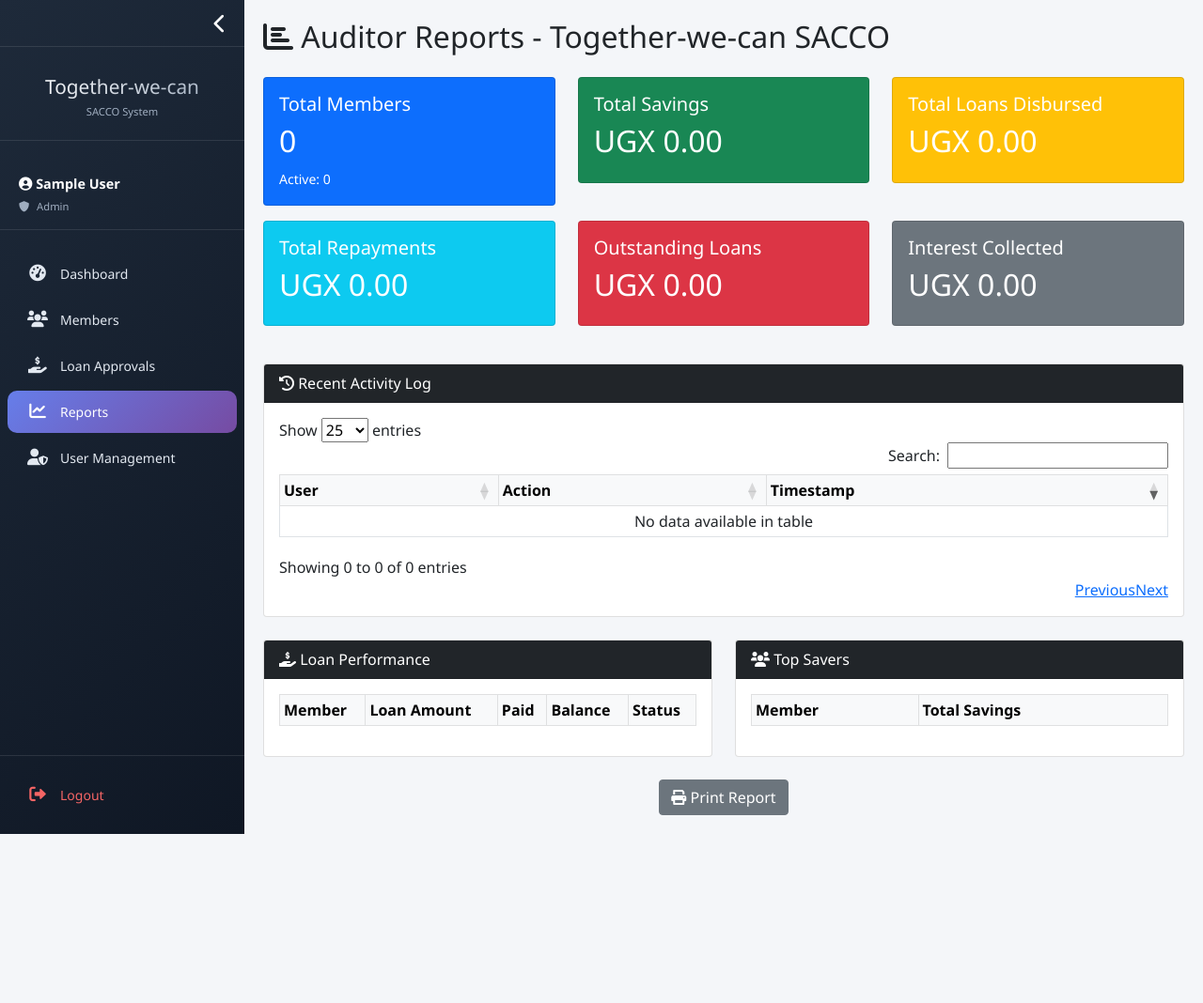
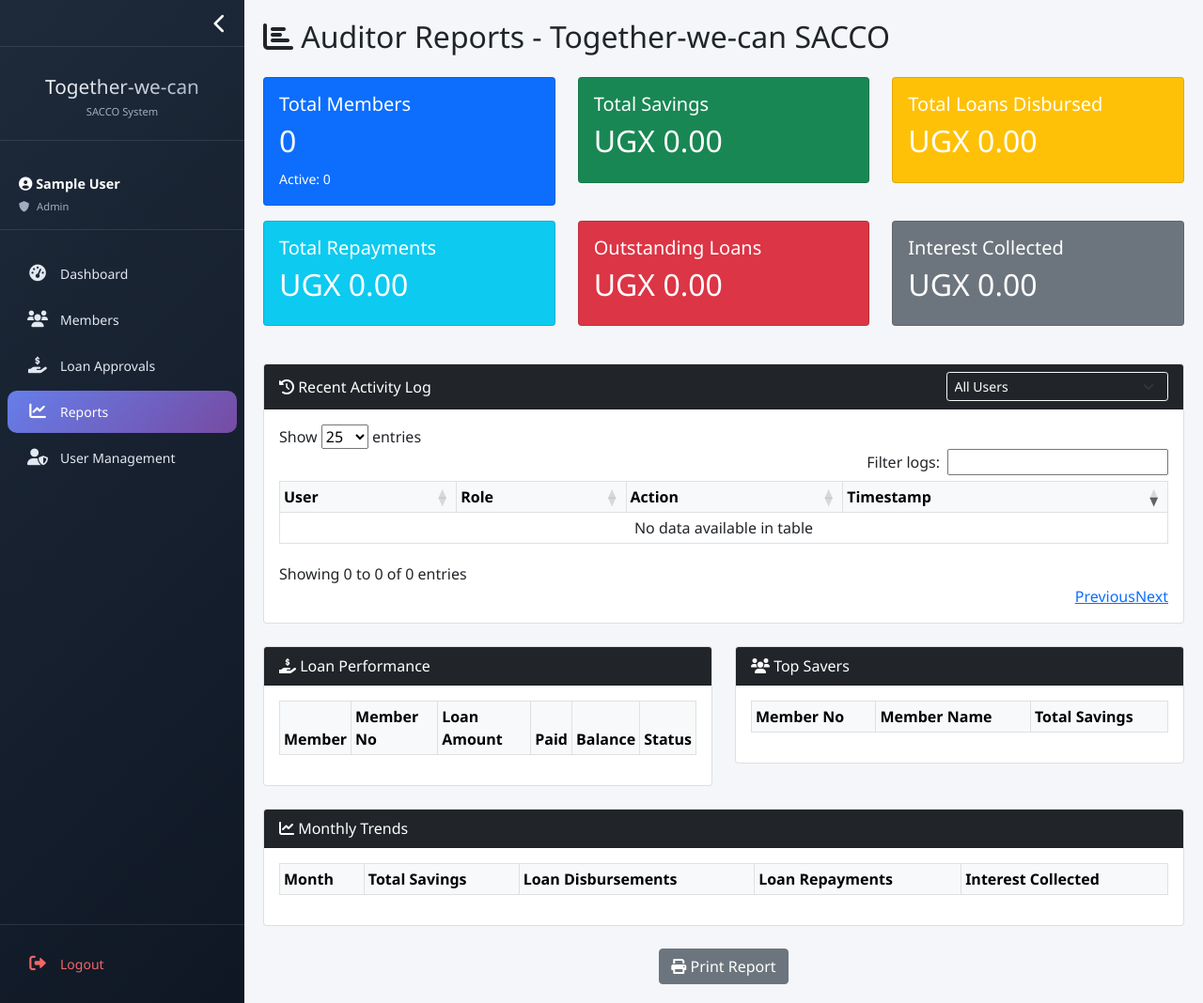
Before and after one commit to mugide1/TogetherWe-Can, a PHP site: page /auditor/reports.php in a window 1280 px wide. Shown: the whole page at 94% size. Before the commit the page ends 888 px from the top, so only its background shows below. Run offline with PHP 8.4, Linux system fonts and the light colour scheme; the visitor is signed in with stand-in values (Sample User, id 1); data that the repository does not hold is empty; some libraries are stand-ins or nearby versions.

Commit message:
Enhance auditor reports with PostgreSQL compatibility, improved data handling, and added user role filtering in activity logs

```diff
--- a/auditor/reports.php
+++ b/auditor/reports.php
@@ -1,5 +1,5 @@
 <?php
-
+require_once '../config/db.php';
 require_once '../includes/auth.php';
 requireRole('auditor');  // This should allow auditor role, not admin
 ?>
@@ -13,11 +13,11 @@ requireRole('auditor');  // This should allow auditor role, not admin
     $total_members = $pdo->query("SELECT COUNT(*) FROM members")->fetchColumn();
     $active_members = $pdo->query("SELECT COUNT(*) FROM members WHERE status='active'")->fetchColumn();
 
-    $total_savings = $pdo->query("SELECT SUM(amount) as total FROM savings WHERE transaction_type='deposit'")->fetch()['total'] ?? 0;
-    $total_loans_disbursed = $pdo->query("SELECT SUM(loan_amount) as total FROM loans WHERE status='disbursed'")->fetch()['total'] ?? 0;
-    $total_interest_collected = $pdo->query("SELECT SUM(interest_paid) as total FROM loan_payments")->fetch()['total'] ?? 0;
-    $outstanding_loans = $pdo->query("SELECT SUM(balance) as total FROM loans WHERE status='disbursed'")->fetch()['total'] ?? 0;
-    $total_repayments = $pdo->query("SELECT SUM(amount) as total FROM loan_payments")->fetch()['total'] ?? 0;
+    $total_savings = $pdo->query("SELECT COALESCE(SUM(amount), 0) as total FROM savings WHERE transaction_type='deposit'")->fetch()['total'] ?? 0;
+    $total_loans_disbursed = $pdo->query("SELECT COALESCE(SUM(loan_amount), 0) as total FROM loans WHERE status='disbursed'")->fetch()['total'] ?? 0;
+    $total_interest_collected = $pdo->query("SELECT COALESCE(SUM(interest_paid), 0) as total FROM loan_payments")->fetch()['total'] ?? 0;
+    $outstanding_loans = $pdo->query("SELECT COALESCE(SUM(balance), 0) as total FROM loans WHERE status='disbursed'")->fetch()['total'] ?? 0;
+    $total_repayments = $pdo->query("SELECT COALESCE(SUM(amount), 0) as total FROM loan_payments")->fetch()['total'] ?? 0;
     ?>
 
     <div class="col-md-4">
@@ -79,27 +79,46 @@ requireRole('auditor');  // This should allow auditor role, not admin
 <div class="row mt-4">
     <div class="col-md-12">
         <div class="card">
-            <div class="card-header bg-dark text-white">
-                <i class="fas fa-history"></i> Recent Activity Log
+            <div class="card-header bg-dark text-white d-flex justify-content-between align-items-center">
+                <span><i class="fas fa-history"></i> Recent Activity Log</span>
+                <div class="col-md-3">
+                    <select id="filterUser" class="form-select form-select-sm bg-dark text-white border-light">
+                        <option value="all">All Users</option>
+                        <?php
+                        // Get users for filter dropdown
+                        $users = $pdo->query("SELECT id, username, full_name, role FROM users WHERE is_active = 1 ORDER BY full_name")->fetchAll();
+                        foreach($users as $user):
+                        ?>
+                        <option value="<?= $user['username'] ?>"><?= htmlspecialchars($user['full_name'] ?? $user['username']) ?> (<?= $user['role'] ?>)</option>
+                        <?php endforeach; ?>
+                    </select>
+                </div>
             </div>
             <div class="card-body">
                 <div class="table-responsive">
                     <table class="table table-sm table-bordered" id="logTable">
                         <thead class="table-light">
-                            <tr><th>User</th><th>Action</th><th>Timestamp</th></tr>
+                            <tr>
+                                <th>User</th>
+                                <th>Role</th>
+                                <th>Action</th>
+                                <th>Timestamp</th>
+                            </tr>
                         </thead>
                         <tbody>
                             <?php
+                            // ✅ FIXED: Added role to the query
                             $logs = $pdo->query("
-                                SELECT l.*, u.username
+                                SELECT l.*, u.username, u.full_name, u.role
                                 FROM activity_logs l
                                 JOIN users u ON l.user_id = u.id
-                                ORDER BY l.id DESC LIMIT 50
+                                ORDER BY l.id DESC LIMIT 200
                             ")->fetchAll();
                             foreach($logs as $log):
                             ?>
                             <tr>
-                                <td><?= htmlspecialchars($log['username']) ?></td>
+                                <td><?= htmlspecialchars($log['full_name'] ?? $log['username']) ?></td>
+                                <td><span class="badge bg-secondary"><?= htmlspecialchars($log['role']) ?></span></td>
                                 <td><?= htmlspecialchars($log['action']) ?></td>
                                 <td><?= date('d/m/Y H:i:s', strtotime($log['timestamp'])) ?></td>
                             </tr>
@@ -122,12 +141,19 @@ requireRole('auditor');  // This should allow auditor role, not admin
                 <div class="table-responsive">
                     <table class="table table-sm table-bordered">
                         <thead class="table-light">
-                            <tr><th>Member</th><th>Loan Amount</th><th>Paid</th><th>Balance</th><th>Status</th></tr>
+                            <tr>
+                                <th>Member</th>
+                                <th>Member No</th>
+                                <th>Loan Amount</th>
+                                <th>Paid</th>
+                                <th>Balance</th>
+                                <th>Status</th>
+                            </tr>
                         </thead>
                         <tbody>
                             <?php
                             $loans = $pdo->query("
-                                SELECT l.*, m.full_name
+                                SELECT l.*, m.full_name, m.member_number
                                 FROM loans l
                                 JOIN members m ON l.member_id = m.id
                                 WHERE l.status IN ('disbursed', 'approved')
@@ -137,6 +163,7 @@ requireRole('auditor');  // This should allow auditor role, not admin
                             ?>
                             <tr>
                                 <td><?= htmlspecialchars($loan['full_name']) ?></td>
+                                <td><?= htmlspecialchars($loan['member_number']) ?></td>
                                 <td class="text-end">UGX <?= number_format($loan['loan_amount'], 2) ?></td>
                                 <td class="text-end">UGX <?= number_format($loan['amount_paid'], 2) ?></td>
                                 <td class="text-end">UGX <?= number_format($loan['balance'], 2) ?></td>
@@ -163,24 +190,82 @@ requireRole('auditor');  // This should allow auditor role, not admin
                 <div class="table-responsive">
                     <table class="table table-sm table-bordered">
                         <thead class="table-light">
-                            <tr><th>Member</th><th>Total Savings</th></tr>
+                            <tr>
+                                <th>Member No</th>
+                                <th>Member Name</th>
+                                <th>Total Savings</th>
+                            </tr>
                         </thead>
                         <tbody>
                             <?php
+                            // ✅ FIXED: GROUP BY includes all non-aggregated columns for PostgreSQL
                             $top_savers = $pdo->query("
-                                SELECT m.full_name, SUM(s.amount) as total_savings
+                                SELECT m.member_number, m.full_name, COALESCE(SUM(s.amount), 0) as total_savings
                                 FROM savings s
                                 JOIN members m ON s.member_id = m.id
                                 WHERE s.transaction_type = 'deposit'
-                                GROUP BY s.member_id
+                                GROUP BY m.id, m.member_number, m.full_name
                                 ORDER BY total_savings DESC
                                 LIMIT 10
                             ")->fetchAll();
                             foreach($top_savers as $saver):
                             ?>
                             <tr>
+                                <td><?= htmlspecialchars($saver['member_number']) ?></td>
                                 <td><?= htmlspecialchars($saver['full_name']) ?></td>
                                 <td class="text-end">UGX <?= number_format($saver['total_savings'], 2) ?></td>
+                            </tr>
+                            <?php endforeach; ?>
+                        </tbody>
+                    </table>
+                </div>
+            </div>
+        </div>
+    </div>
+</div>
+
+<div class="row mt-4">
+    <div class="col-md-12">
+        <div class="card">
+            <div class="card-header bg-dark text-white">
+                <i class="fas fa-chart-line"></i> Monthly Trends
+            </div>
+            <div class="card-body">
+                <div class="table-responsive">
+                    <table class="table table-sm table-bordered">
+                        <thead class="table-light">
+                            <tr>
+                                <th>Month</th>
+                                <th>Total Savings</th>
+                                <th>Loan Disbursements</th>
+                                <th>Loan Repayments</th>
+                                <th>Interest Collected</th>
+                            </tr>
+                        </thead>
+                        <tbody>
+                            <?php
+                            // ✅ FIXED: Using EXTRACT for PostgreSQL compatibility
+                            $monthly_trends = $pdo->query("
+                                SELECT
+                                    EXTRACT(YEAR FROM transaction_date) as year,
+                                    EXTRACT(MONTH FROM transaction_date) as month,
+                                    SUM(amount) as total_savings
+                                FROM savings
+                                WHERE transaction_type = 'deposit'
+                                GROUP BY EXTRACT(YEAR FROM transaction_date), EXTRACT(MONTH FROM transaction_date)
+                                ORDER BY year DESC, month DESC
+                                LIMIT 6
+                            ")->fetchAll();
+
+                            foreach($monthly_trends as $trend):
+                                $month_name = date('F', mktime(0,0,0,$trend['month'],1));
+                            ?>
+                            <tr>
+                                <td><?= $month_name ?> <?= $trend['year'] ?></td>
+                                <td class="text-end">UGX <?= number_format($trend['total_savings'], 2) ?></td>
+                                <td class="text-end">-</td>
+                                <td class="text-end">-</td>
+                                <td class="text-end">-</td>
                             </tr>
                             <?php endforeach; ?>
                         </tbody>
@@ -203,15 +288,29 @@ requireRole('auditor');  // This should allow auditor role, not admin
 <script src="https://cdn.datatables.net/1.11.5/js/jquery.dataTables.min.js"></script>
 <script>
 $(document).ready(function() {
-    $('#logTable').DataTable({
+    // Initialize DataTable with filtering
+    var table = $('#logTable').DataTable({
         pageLength: 25,
-        order: [[2, 'desc']]
+        order: [[3, 'desc']], // Order by timestamp column (index 3)
+        language: {
+            search: "Filter logs:"
+        }
+    });
+
+    // Add user filter functionality
+    $('#filterUser').on('change', function() {
+        var user = $(this).val();
+        if (user === 'all') {
+            table.column(0).search('').draw();
+        } else {
+            table.column(0).search('^' + user + '$', true, false).draw();
+        }
     });
 });
 </script>
 
 <style media="print">
-    .sidebar, .card-header .btn, .dataTables_length, .dataTables_filter, .dataTables_info, .dataTables_paginate, .btn {
+    .sidebar, .card-header .btn, .dataTables_length, .dataTables_filter, .dataTables_info, .dataTables_paginate, .btn, #filterUser {
         display: none !important;
     }
     .col-md-2 {
@@ -224,6 +323,9 @@ $(document).ready(function() {
         border: none;
         break-inside: avoid;
     }
+    .badge {
+        border: 1px solid #000;
+    }
 </style>
 
 <?php include '../includes/footer.php'; ?>
```
Also changed, not shown: cashier/deposit.php (+28 -20 lines).
